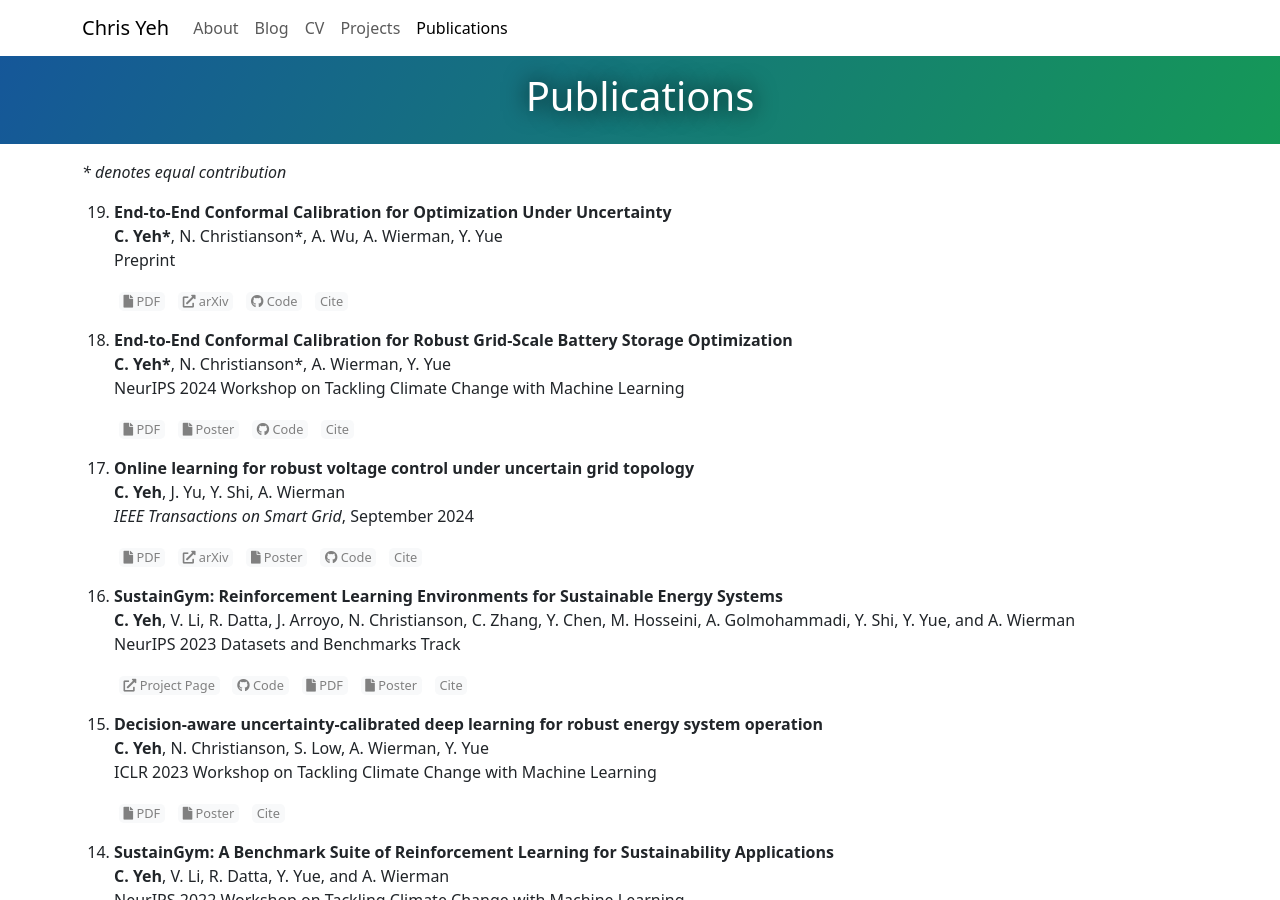
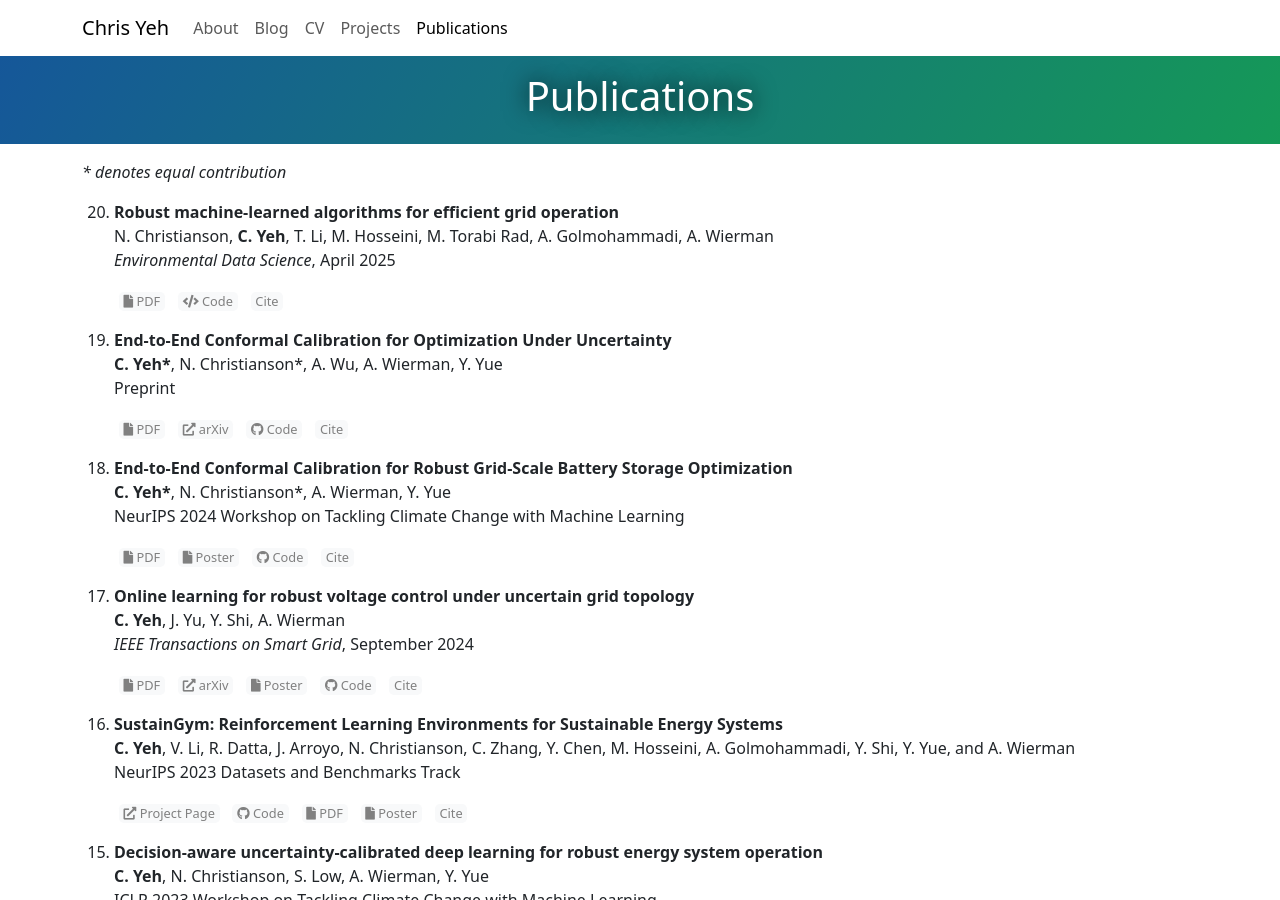
Before and after one commit to chrisyeh96/chrisyeh96.github.io, a Jekyll site: the page built from publications.md, in a window 1280 px wide and 900 px high. Built offline with Jekyll 4.4.1, drawn with Linux system fonts in a browser that asks for light colours; comment, search, counter and statistics services are not loaded.

Commit message:
Publications: Robust ML for efficient grid operations, EDS 2025

```diff
--- a/_data/publications.yml
+++ b/_data/publications.yml
@@ -1,3 +1,33 @@
+# ==================
+# 2025
+# ==================
+
+- formatted: |
+    **Robust machine-learned algorithms for efficient grid operation**\
+    N. Christianson, **C. Yeh**, T. Li, M. Hosseini, M. Torabi Rad, A. Golmohammadi, A. Wierman\
+    _Environmental Data Science_, April 2025
+  citation: |
+    N. Christianson, C. Yeh, T. Li, M. Hosseini, M. Torabi Rad, A. Golmohammadi, and A. Wierman, "Robust machine-learned algorithms for efficient grid operation," _Environmental Data Science_, vol. 4, p. e24, 2025. DOI: 10.1017/eds.2024.28. [Online]. Available: [https://www.cambridge.org/core/journals/environmental-data-science/article/robust-machinelearned-algorithms-for-efficient-grid-operation/0E29B936A8FEE565B169F70372B7F9DE](https://www.cambridge.org/core/journals/environmental-data-science/article/robust-machinelearned-algorithms-for-efficient-grid-operation/0E29B936A8FEE565B169F70372B7F9DE).
+  bibtex: |
+    @article{christianson2025robust,
+        title = {Robust machine-learned algorithms for efficient grid operation},
+        author = {Christianson, Nicolas and Yeh, Christopher and Li, Tongxin and Hosseini, Mehdi and Torabi Rad, Mahdi and Golmohammadi, Azarang and Wierman, Adam},
+        year = 2025,
+        journal = {Environmental Data Science},
+        volume = 4,
+        pages = {e24},
+        doi = {10.1017/eds.2024.28},
+        url = {https://www.cambridge.org/core/journals/environmental-data-science/article/robust-machinelearned-algorithms-for-efficient-grid-operation/0E29B936A8FEE565B169F70372B7F9DE}
+    }
+  media:
+    - type: pdf
+      name: PDF
+      url: https://drive.google.com/file/d/1Pu2yOWRqxp0o-GXDfFaGhwlfinv6B3p4/view
+    - type: code
+      name: Code
+      url: https://doi.org/10.5281/zenodo.13623809
+
+
 # ==================
 # 2024
 # ==================
```
